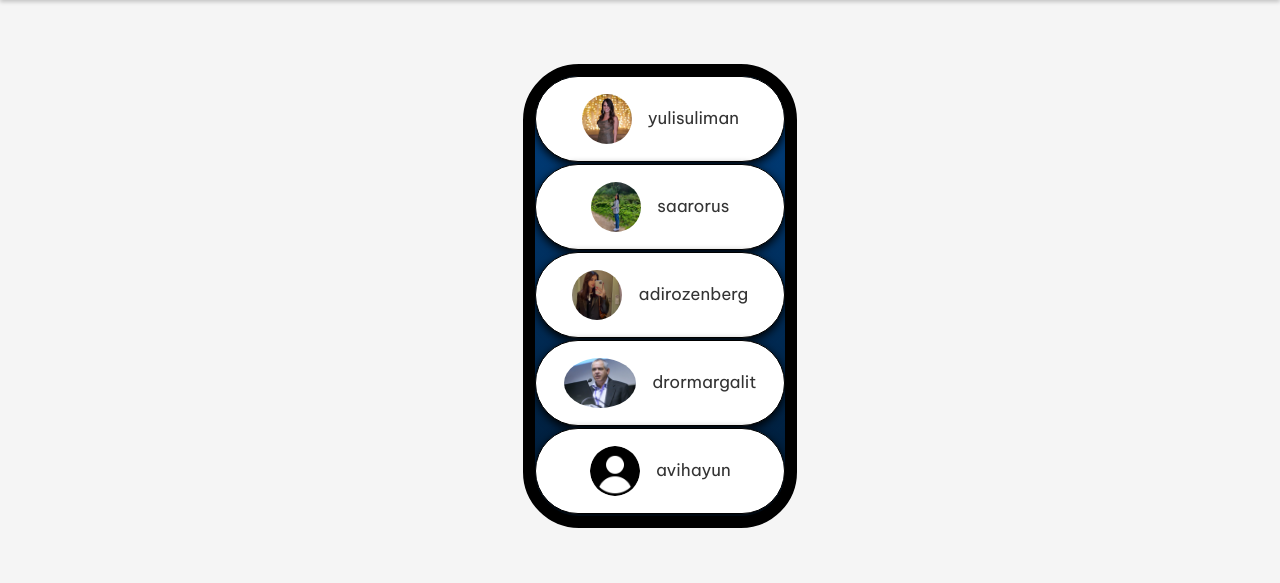
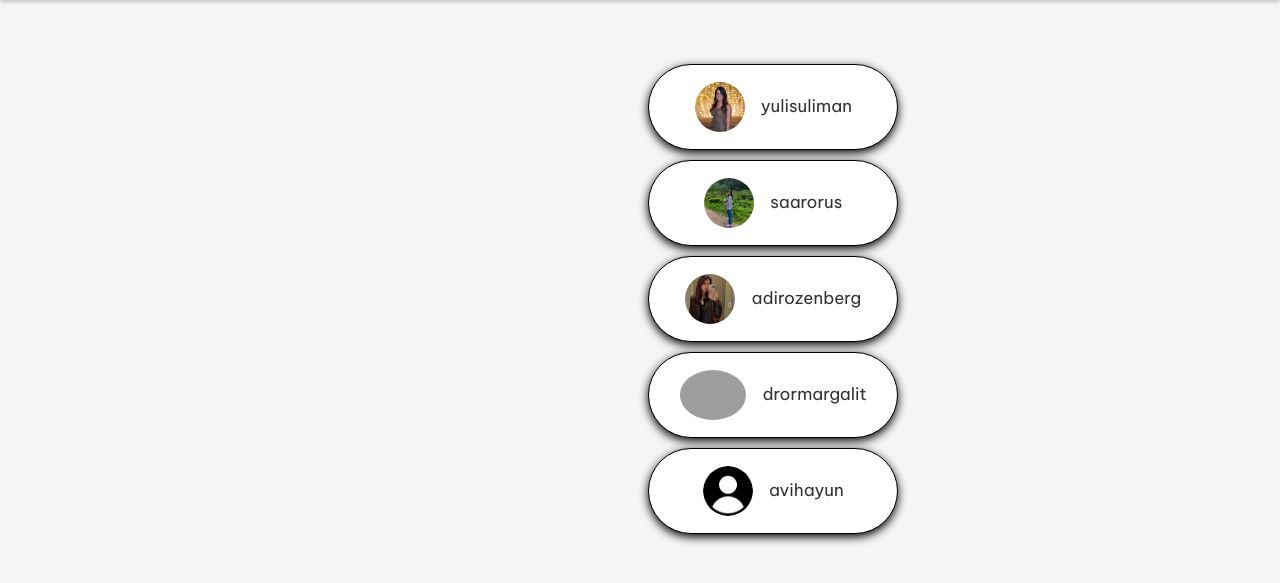
Before and after one commit to SaarOrus/Jobit, a Django app: page /direct/ in a window 1280 px wide. Shown: the part 66-649 px from the top of the page. Run offline with Django 4.2, Linux system fonts and the light colour scheme; a user stored in the database is signed in; data comes from the database, SQL or seed files in the repository; parts of the project's set-up code (start-up, migrations or seed data) failed here and were passed over; some libraries are stand-ins or nearby versions; grey boxes are pictures that could not be loaded.

Commit message:
editing errors

```diff
--- a/jobit/direct_message/templates/direct_message/main_messages.html
+++ b/jobit/direct_message/templates/direct_message/main_messages.html
@@ -65,7 +65,7 @@
   background-color: white;
   width: 250px;
   border: 1px solid #000000;
-  margin-bottom: 2px;
+  margin-bottom: 10px;
   box-shadow: 0 3px 10px rgb(0 0 0 / 3.0);
   align-items: center;
   justify-content: center;
@@ -105,16 +105,13 @@
  }
 
  .chat-border {
-  border: 12px solid rgb(0, 0, 0);
-  border-radius: 3.5em;
-  background:  linear-gradient(#004080, #001a33);
   width: fit-content;
   display: flex;
   flex-direction: column;
   align-items:center;
   position: absolute;
   top: 50px;
-  left: 300px;
+  left: 425px;
 }
 
 </style>
```
Also changed, not shown: jobit/media/images/3721672-instagram_108066.png (deleted), jobit/media/images/IMG_4162.jpg (deleted), jobit/media/images/WhatsApp_Image_2023-03-20_at_16.50.42.jpeg (deleted), jobit/media/images/WhatsApp_Image_2023-03-29_at_14.30.35.jpeg (deleted), jobit/media/images/process-of-jobit.jpg (deleted), jobit/media/profile_pics/drormargalit.jpg (deleted), jobit/media/profile_pics/drormargalit.png (added).
